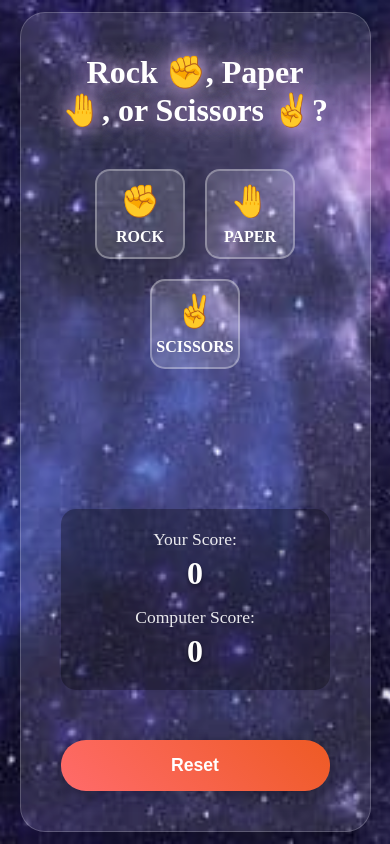
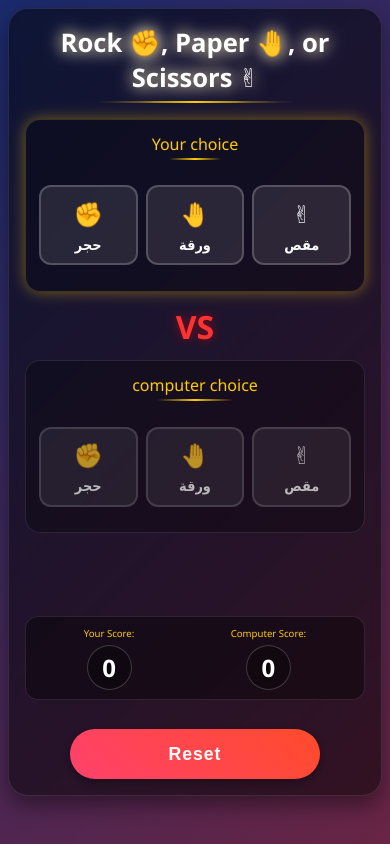
Before and after one commit to OmarNour9903/rock-paper-scissors, a plain HTML site: page index.html in a window 390 px wide. Drawn offline with Linux system fonts and the light colour scheme.

Commit message:
update commit

```diff
--- a/index.html
+++ b/index.html
@@ -1,47 +1,111 @@
 <!DOCTYPE html>
 <html lang="en">
   <head>
-    <meta charset="UTF-8">
-    <meta name="viewport" content="width=device-width, initial-scale=1.0">
-    <link rel="stylesheet" href="./style.css">
-    <link rel="icon" href="./canva-blue-space-starfield-MAEJRLXs7pI.jpg">
+    <meta charset="UTF-8" />
+    <meta name="viewport" content="width=device-width, initial-scale=1.0" />
+    <link rel="stylesheet" href="./style.css" />
+    <link rel="icon" href="./canva-blue-space-starfield-MAEJRLXs7pI.jpg" />
     <title>Rock-Paper-Scissors</title>
   </head>
   <body>
+    <div class="game-container">
+      <!--
+        عنوان اللعبة
+    -->
+      <h1 class="title">Rock ✊, Paper 🤚, or Scissors ✌</h1>
 
-    <div class="game-container">
-        <h1 class="title">Rock ✊, Paper 🤚, or Scissors ✌?</h1>
-
+      <!--
+        حاوية اللاعبين: اللاعب والكمبيوتر + كلمة VS في النص
+    -->
+      <div class="players-container">
+        <!--
+            قسم اختيارات اللاعب
+            يحتوي على عنوان + 3 اختيارات: حجر، ورقة، مقص
+        -->
+        <div class="player-section active" id="playerSection">
+          <div class="player-title">Your choice</div>
           <div class="choices">
+            <!-- اختيار الحجر -->
             <div class="choice" data-choice="rock">
               <div class="choice-icon">✊</div>
-                <div class="choice-label">ROCK</div>
+              <div class="choice-label">حجر</div>
             </div>
+            <!-- اختيار الورقة -->
             <div class="choice" data-choice="paper">
               <div class="choice-icon">🤚</div>
-                <div class="choice-label">PAPER</div>
+              <div class="choice-label">ورقة</div>
             </div>
+            <!-- اختيار المقص -->
             <div class="choice" data-choice="scissors">
               <div class="choice-icon">✌</div>
-                <div class="choice-label">SCISSORS</div>
+              <div class="choice-label">مقص</div>
+            </div>
           </div>
         </div>
 
+        <!--
+            كلمة "VS" بين اللاعب والكمبيوتر
+        -->
+        <div class="vs-container">VS</div>
+
+        <!--
+            قسم اختيارات الكمبيوتر
+            نفس الاختيارات بس متغيرتش إلا وقت اللعب
+        -->
+        <div class="player-section" id="computerSection">
+          <div class="player-title">computer choice</div>
+          <div class="choices">
+            <!-- اختيار الحجر للكمبيوتر -->
+            <div class="choice computer-choice" data-choice="rock">
+              <div class="choice-icon">✊</div>
+              <div class="choice-label">حجر</div>
+            </div>
+            <!-- اختيار الورقة للكمبيوتر -->
+            <div class="choice computer-choice" data-choice="paper">
+              <div class="choice-icon">🤚</div>
+              <div class="choice-label">ورقة</div>
+            </div>
+            <!-- اختيار المقص للكمبيوتر -->
+            <div class="choice computer-choice" data-choice="scissors">
+              <div class="choice-icon">✌</div>
+              <div class="choice-label">مقص</div>
+            </div>
+          </div>
+        </div>
+      </div>
+
+      <!--
+        عرض نتيجة الجولة
+    -->
       <div class="game-result" id="result"></div>
+
+      <!--
+        عرض النتيجة النهائية بعد انتهاء اللعبة
+    -->
       <div class="game-final" id="final"></div>
 
+      <!--
+        عرض السكور الحالي لكل من اللاعب والكمبيوتر
+    -->
       <div class="scores">
+        <!-- سكور اللاعب -->
         <div class="score">
           <div class="score-label">Your Score:</div>
           <div class="score-value" id="playerScore">0</div>
         </div>
+        <!-- سكور الكمبيوتر -->
         <div class="score">
           <div class="score-label">Computer Score:</div>
           <div class="score-value" id="computerScore">0</div>
         </div>
       </div>
 
-        <button type="button" class="reset-btn" onclick="resetGame()"> Reset</button>
+      <!--
+        زر إعادة تشغيل اللعبة
+    -->
+      <button type="button" class="reset-btn" onclick="resetGame()">
+        Reset
+      </button>
     </div>
 
     <script src="./script.js"></script>
--- a/script.js
+++ b/script.js
@@ -1,44 +1,42 @@
+/*
+    المتغيرات الأساسية
+*/
+// عدد نقاط اللاعب
 let playerScore = 0;
+// عدد نقاط الكمبيوتر
 let computerScore = 0;
+// حالة اللعب (هل الجولة شغالة؟)
 let isPlaying = false;
+// حالة انتهاء اللعبة
 let gameOver = false;
 
-// AudioContext object
-// صوت بيتوافق مع المتصفحات القديمه والجديده
-const audioContext = new (window.AudioContext || window.webkitAudioContext)();
+/*
+    تشغيل المؤثرات الصوتية
+*/
+// أصوات بسيطة باستخدام Web Audio API
+function playSound(type) {
+    const audioContext = new (window.AudioContext || window.webkitAudioContext)();
 
-// Sound effects using Web Audio API
-function playSound(type) {
     if (type === 'win') {
-        for (let i = 0; i < 5; i++) {
+        // صوت الفوز (عدة نغمات سريعة)
+        for (let i = 0; i < 3; i++) {
             setTimeout(() => {
-                // مولد الصوت اللي بيطلع النغمه
                 const oscillator = audioContext.createOscillator();
-                // صوت الفوز
                 const gainNode = audioContext.createGain();
 
-                // بنوصل الصوت للمتحكم ف الصوت
                 oscillator.connect(gainNode);
-                // بنوصل المتحكم ف الصوت بالسماعه
-                gainNode.connect(audioContext.destination); // السماعه الخارجيه
+                gainNode.connect(audioContext.destination);
 
-                // كل مرة بيشغل صوت الفوز النغمة بتتغير عشوائيًا شوية علشان تبقى حماسية ومتكررش نفس الصوت بالضبط.
-                oscillator.frequency.setValueAtTime(200 + Math.random() * 200, audioContext.currentTime); // التردد = من 200 إلى 400 Hz (لأننا ضفنا Math.random() * 200).
-                // نغمه غليظه =(200Hz) و نغمه خفيفه =(400Hz)
-
-                // هنا شده الصوت 0.1 يعني شده الصوت منخفضه
+                oscillator.frequency.setValueAtTime(300 + i * 100, audioContext.currentTime);
                 gainNode.gain.setValueAtTime(0.1, audioContext.currentTime);
-                // هناا على مدار 0.3 ثانية، قلّل الصوت تدريجيًا من 0.1 إلى 0.01
-                // الصوت يبدا عالي وينخفض تدريجياً
                 gainNode.gain.exponentialRampToValueAtTime(0.01, audioContext.currentTime + 0.3);
 
-                // دا اللي بيقول للصوت اشتغل
                 oscillator.start();
-                // الصوت بينخفض بعد 0.8 ثانيه
-                oscillator.stop(audioContext.currentTime + 0.8);
-            }, i * 100);
+                oscillator.stop(audioContext.currentTime + 0.3);
+            }, i * 150);
         }
     } else if (type === 'lose') {
+        // صوت الخسارة (نغمة هابطة)
         const oscillator = audioContext.createOscillator();
         const gainNode = audioContext.createGain();
 
@@ -46,71 +44,87 @@ function playSound(type) {
         gainNode.connect(audioContext.destination);
 
         oscillator.frequency.setValueAtTime(150, audioContext.currentTime);
-        oscillator.frequency.exponentialRampToValueAtTime(80, audioContext.currentTime + 1);
-        gainNode.gain.setValueAtTime(0.2, audioContext.currentTime);
-        gainNode.gain.exponentialRampToValueAtTime(0.01, audioContext.currentTime + 1);
+        oscillator.frequency.exponentialRampToValueAtTime(80, audioContext.currentTime + 0.8);
+        gainNode.gain.setValueAtTime(0.15, audioContext.currentTime);
+        gainNode.gain.exponentialRampToValueAtTime(0.01, audioContext.currentTime + 0.8);
 
         oscillator.start();
-        oscillator.stop(audioContext.currentTime + 1);
+        oscillator.stop(audioContext.currentTime + 0.8);
     } else if (type === 'tie') {
+        // صوت التعادل (نغمة متوسطة)
         const oscillator = audioContext.createOscillator();
         const gainNode = audioContext.createGain();
 
         oscillator.connect(gainNode);
         gainNode.connect(audioContext.destination);
 
-        oscillator.frequency.setValueAtTime(300, audioContext.currentTime);
-        gainNode.gain.setValueAtTime(0.15, audioContext.currentTime);
-        gainNode.gain.exponentialRampToValueAtTime(0.01, audioContext.currentTime + 0.5);
+        oscillator.frequency.setValueAtTime(220, audioContext.currentTime);
+        gainNode.gain.setValueAtTime(0.1, audioContext.currentTime);
+        gainNode.gain.exponentialRampToValueAtTime(0.01, audioContext.currentTime + 0.4);
 
         oscillator.start();
-        oscillator.stop(audioContext.currentTime + 0.5);
+        oscillator.stop(audioContext.currentTime + 0.4);
     }
 }
 
+/*
+    عرض الاحتفال على الشاشة
+*/
 function showCelebration(emoji) {
-    // هنا عملنا div جديد ف الصفحه
     const celebration = document.createElement('div');
-    // اديناله كلاس عشان اقدر اتحكم فييه وف الاستايل بتاعه
     celebration.className = 'celebration';
-    // بتحط الإيموجي جوه الـ div
     celebration.textContent = emoji;
     document.body.appendChild(celebration);
 
-    // بعد 2 ثانية (2000 ملي ثانية)، بتشيل العنصر تاني علشان يختفي من الشاشة
     setTimeout(() => {
         document.body.removeChild(celebration);
     }, 2000);
 }
 
+/*
+    تشغيل جولة من اللعبة
+*/
 function playGame(playerChoice) {
-    if (isPlaying || gameOver) return; // لو اللعبة شغالة أو خلصت، متعملش حاجة
+    // لو الجولة شغالة أو اللعبة خلصت، ماينفعش تبدأ جولة تانية
+    if (isPlaying || gameOver) return;
     isPlaying = true;
 
-    const choices = ['rock', 'paper', 'scissors'];
-    const computerChoice = choices[Math.floor(Math.random() * 3)];
-    const resultDiv = document.getElementById('result');
-
-    // شيل التحديد القديم
+    // إزالة التحديدات السابقة من الاختيارات
     document.querySelectorAll('.choice').forEach(choice => {
         choice.classList.remove('selected', 'computer-selected');
     });
 
-    // يحدد اختيار اللاعب
-    document.querySelector(`[data-choice="${playerChoice}"]`).classList.add('selected');
+    // تمييز اختيار اللاعب
+    document.querySelectorAll('#playerSection .choice').forEach(choice => {
+        if (choice.getAttribute('data-choice') === playerChoice) {
+            choice.classList.add('selected');
+        }
+    });
 
-    // يظهر رسالة مؤقتة إن الكمبيوتر بيفكر
-    resultDiv.textContent = "Computer is choosing...";
+    // عرض أن الكمبيوتر بيفكر
+    const resultDiv = document.getElementById('result');
+    resultDiv.textContent = "Computer is choosing..";
     resultDiv.className = 'game-result computer-thinking';
 
+    // الكمبيوتر يختار بعد تأخير بسيط
     setTimeout(() => {
-        // بعد 1.5 ثانية، الكمبيوتر يختار
-        document.querySelector(`[data-choice="${computerChoice}"]`).classList.add('computer-selected');
+        const choices = ['rock', 'paper', 'scissors'];
+        const computerChoice = choices[Math.floor(Math.random() * 3)];
 
+        // تمييز اختيار الكمبيوتر
+        document.querySelectorAll('#computerSection .choice').forEach(choice => {
+            if (choice.getAttribute('data-choice') === computerChoice) {
+                choice.classList.add('computer-selected');
+            }
+        });
+
+        /*
+            تحديد نتيجة الجولة
+        */
         let result, resultClass, soundType, celebrationEmoji;
 
         if (playerChoice === computerChoice) {
-            result = "It's a tie! 🤝";
+            result = "تعادل! 🤝";
             resultClass = 'result-tie';
             soundType = 'tie';
             celebrationEmoji = '🤝';
@@ -134,12 +148,14 @@ function playGame(playerChoice) {
             document.getElementById('computerScore').textContent = computerScore;
         }
 
+        // عرض النتيجة والتأثيرات
         resultDiv.textContent = result;
         resultDiv.className = `game-result ${resultClass}`;
         playSound(soundType);
-        showCelebration(celebrationEmoji);
 
-        // لو حد وصل لـ 5 نقاط
+        /*
+            التحقق من نهاية اللعبة
+        */
         if (playerScore === 5 || computerScore === 5) {
             const finalMessage = playerScore === 5
                 ? "You won the game 🤩"
@@ -148,9 +164,9 @@ function playGame(playerChoice) {
             setTimeout(() => {
                 document.getElementById("final").textContent = finalMessage;
                 gameOver = true;
-            }, 2200);
+            }, 2000);
         } else {
-            // يرجّع اللعبة تاني بعد 2 ثانية
+            // إعادة تعيين الجولة بعد وقت بسيط
             setTimeout(() => {
                 isPlaying = false;
                 document.querySelectorAll('.choice').forEach(choice => {
@@ -161,7 +177,9 @@ function playGame(playerChoice) {
     }, 1500);
 }
 
-// reset Game
+/*
+    إعادة تعيين اللعبة من البداية
+*/
 function resetGame() {
     playerScore = 0;
     computerScore = 0;
@@ -169,23 +187,25 @@ function resetGame() {
     document.getElementById('computerScore').textContent = computerScore;
     document.getElementById('result').textContent = '';
     document.getElementById('result').className = 'game-result';
+    document.getElementById('final').textContent = '';
 
     document.querySelectorAll('.choice').forEach(choice => {
         choice.classList.remove('selected', 'computer-selected');
     });
 
-    document.getElementById('final').textContent = ''; // اخفاء الرسالة بعد الريست
-    gameOver = false; // يرجّع التحكم في اللعب
+    gameOver = false;
     isPlaying = false;
 }
 
-// هناا بنختار كل العناصر اللي واخده choice اللي هما حجر او ورقه او مقص
-document.querySelectorAll('.choice').forEach(choice => {
-    // لما اليوزر يضغط علي اي واحده من ال3 اللي واخدين choice
-    //  يقرا نوع ال  data-choice بتاعها اي
-    choice.addEventListener('click', () => {
-        const playerChoice = choice.getAttribute('data-choice');
-        // بيشغل اللعبه والfunction playGame()
-        playGame(playerChoice);
+/*
+    تهيئة اللعبة عند تحميل الصفحة
+*/
+window.onload = function() {
+    // ربط كل اختيار لاعب بزر الضغط الخاص بيه
+    document.querySelectorAll('#playerSection .choice').forEach(choice => {
+        choice.addEventListener('click', () => {
+            const playerChoice = choice.getAttribute('data-choice');
+            playGame(playerChoice);
+        });
     });
-});
+};
--- a/style.css
+++ b/style.css
@@ -1,73 +1,143 @@
+/*
+    تهيئة عامة
+*/
 * {
   margin: 0;
   padding: 0;
   box-sizing: border-box;
 }
 
+/*
+    تنسيق الجسم (الخلفية والتحكم بالعرض)
+*/
 body {
-  background-image: url(./canva-blue-space-starfield-MAEJRLXs7pI.jpg);
-  background-size: cover;
-  background-position: center;
-  min-height: 100vh;
+  background: linear-gradient(135deg, #1a2a6c, #b21f1f, #001510);
+  background-size: 400% 400%;
+  font-family: "Segoe UI", Tahoma, Geneva, Verdana, sans-serif;
   display: flex;
   justify-content: center;
   align-items: center;
   color: white;
   position: relative;
+  overflow-x: hidden;
+  padding: 0.5rem;
 }
 
-@keyframes gradientShift {
-  0%,
-  100% {
-    background-position: 0% 50%;
+/*
+    الحاوية الرئيسية للعبة
+*/
+.game-container {
+  text-align: center;
+  background: rgba(0, 0, 0, 0.5);
+  border-radius: 20px;
+  padding: 1rem;
+  box-shadow: 0 10px 20px rgba(0, 0, 0, 0.4);
+  border: 1px solid rgba(255, 255, 255, 0.1);
+  width: 100%;
+  max-width: 500px;
+  backdrop-filter: blur(5px);
+}
+
+/*
+    عنوان اللعبة
+*/
+.title {
+  font-size: 1.8rem;
+  margin-bottom: 1rem;
+  text-shadow: 0 0 15px rgba(255, 255, 255, 0.8);
+  animation: glow 2s ease-in-out infinite alternate;
+  color: #fff;
+  position: relative;
+  padding-bottom: 0.5rem;
+}
+
+.title::after {
+  content: "";
+  position: absolute;
+  bottom: 0;
+  left: 20%;
+  width: 60%;
+  height: 2px;
+  background: linear-gradient(to right, transparent, #ffcc00, transparent);
+  border-radius: 50%;
+}
+
+/*
+    حركة توهج العنوان
+*/
+@keyframes glow {
+  from {
+    text-shadow: 0 0 15px rgba(255, 255, 255, 0.8);
   }
-  50% {
-    background-position: 100% 50%;
+  to {
+    text-shadow: 0 0 20px rgba(255, 255, 255, 1),
+      0 0 30px rgba(255, 204, 0, 0.8);
   }
 }
 
-.game-container {
-  text-align: center;
-  background: rgba(255, 255, 255, 0.1);
-  border-radius: 25px;
-  padding: 40px;
-  box-shadow: 0 20px 40px rgba(0, 0, 0, 0.3);
-  border: 1px solid rgba(255, 255, 255, 0.2);
-  max-width: 600px;
-  width: 90%;
+/*
+    أقسام اللاعبين (اللاعب والكمبيوتر)
+*/
+.players-container {
+  display: flex;
+  flex-direction: column;
+  gap: 0.5rem;
+  margin: 1rem 0;
 }
 
-.title {
-  font-size: 2.5rem;
-  margin-bottom: 30px;
-  text-shadow: 0 0 20px rgba(255, 255, 255, 0.8);
-  animation: glow 2s ease-in-out infinite alternate;
+.player-section {
+  padding: 0.8rem;
+  border-radius: 15px;
+  background: rgba(0, 0, 0, 0.3);
+  position: relative;
+  transition: all 0.3s ease;
+  border: 1px solid rgba(255, 255, 255, 0.1);
 }
 
-@keyframes glow {
-  from {
-    text-shadow: 0 0 20px rgba(255, 255, 255, 0.8);
-  }
-  to {
-    text-shadow: 0 0 30px rgba(255, 255, 255, 1),
-      0 0 40px rgba(147, 0, 211, 0.8);
-  }
+.player-section.active {
+  box-shadow: 0 0 15px rgba(255, 204, 0, 0.4);
+  border-color: rgba(255, 204, 0, 0.2);
 }
 
+/*
+    عنوان اللاعب أو الكمبيوتر
+*/
+.player-title {
+  font-size: 1.4rem;
+  margin-bottom: 0.8rem;
+  color: #ffcc00;
+  position: relative;
+  display: inline-block;
+  padding-bottom: 0.3rem;
+}
+
+.player-title::after {
+  content: "";
+  position: absolute;
+  bottom: 0;
+  left: 20%;
+  width: 60%;
+  height: 2px;
+  background: linear-gradient(to right, transparent, #ffcc00, transparent);
+}
+
+/*
+    اختيارات اللعبة (حجر - ورقة - مقص)
+*/
 .choices {
   display: flex;
   justify-content: center;
-  gap: 20px;
-  margin: 40px 0;
+  gap: 0.5rem;
+  margin: 0.8rem 0;
   flex-wrap: wrap;
 }
 
 .choice {
-  width: 120px;
-  height: 120px;
-  background: rgba(255, 255, 255, 0.15);
-  border: 2px solid rgba(255, 255, 255, 0.3);
-  border-radius: 15px;
+  width: calc((100% - 1rem) / 3);
+  height: 90px;
+  background: rgba(255, 255, 255, 0.1);
+  border: 2px solid rgba(255, 255, 255, 0.2);
+  border-radius: 12px;
   display: flex;
   flex-direction: column;
   justify-content: center;
@@ -79,30 +149,49 @@ body {
 }
 
 .choice:hover {
-  transform: translateY(-10px) scale(1.05);
-  background: rgba(255, 255, 255, 0.25);
-  border-color: rgba(255, 255, 255, 0.6);
-  box-shadow: 0 15px 30px rgba(0, 0, 0, 0.4);
+  transform: translateY(-5px) scale(1.05);
+  background: rgba(255, 255, 255, 0.2);
+  border-color: rgba(255, 255, 255, 0.5);
+  box-shadow: 0 8px 20px rgba(0, 0, 0, 0.3);
 }
 
+/*
+    تأثيرات عند تحديد الاختيار
+*/
 .choice.selected {
   animation: pulse 0.6s ease;
-  background: rgba(147, 0, 211, 0.4);
-  border-color: #9300d3;
+  background: rgba(0, 150, 255, 0.4);
+  border-color: #0096ff;
 }
 
 .choice.computer-selected {
   animation: computerPulse 0.6s ease;
-  background: rgba(255, 20, 147, 0.4);
-  border-color: #ff1493;
+  background: rgba(255, 50, 50, 0.4);
+  border-color: #ff3232;
 }
 
+/*
+    تقييد تفاعل الكمبيوتر (عشان ميتفاعلش مع الكلك)
+*/
+.computer-choice {
+  cursor: default;
+  pointer-events: none;
+  opacity: 0.7;
+}
+
+.computer-choice:hover {
+  transform: none;
+}
+
+/*
+    حركات التفاعل (نبض، هزة، فلاش)
+*/
 @keyframes pulse {
   0% {
     transform: scale(1);
   }
   50% {
-    transform: scale(1.2);
+    transform: scale(1.15);
   }
   100% {
     transform: scale(1);
@@ -114,59 +203,91 @@ body {
     transform: scale(1);
   }
   50% {
-    transform: scale(1.15);
+    transform: scale(1.1);
   }
   100% {
     transform: scale(1);
   }
 }
 
+/*
+    الأيقونة والاسم داخل كل اختيار
+*/
 .choice-icon {
-  font-size: 3rem;
-  margin-bottom: 8px;
+  font-size: 2.5rem;
+  margin-bottom: 0.3rem;
+  transition: all 0.3s ease;
 }
 
 .choice-label {
-  font-size: 1rem;
+  font-size: 0.9rem;
   font-weight: bold;
 }
 
+/*
+    كلمة VS بين اللاعبين
+*/
+.vs-container {
+  display: flex;
+  justify-content: center;
+  align-items: center;
+  font-size: 2rem;
+  font-weight: bold;
+  color: #ff3232;
+  text-shadow: 0 0 10px rgba(255, 0, 0, 0.5);
+  margin: 0.3rem 0;
+}
+
+/*
+    نتيجة الجولة أو النتيجة النهائية
+*/
 .game-result,
 .game-final {
-  margin: 10px 0;
-  font-size: 2rem;
+  margin: 0.5rem 0;
+  font-size: 1.5rem;
   font-weight: bold;
-  min-height: 30px;
+  min-height: 1.5rem;
   display: flex;
   align-items: center;
   justify-content: center;
   text-shadow: 0 2px 4px rgba(0, 0, 0, 0.5);
   transition: all 0.3s ease;
+  padding: 0.5rem;
+  border-radius: 0.5rem;
 }
 
+/*
+    تنسيقات مختلفة حسب نوع النتيجة
+*/
 .result-win {
-  color: #00ff00;
+  color: #00ff8c;
   animation: winGlow 1s ease-in-out;
+  background: rgba(0, 255, 140, 0.1);
 }
 
 .result-lose {
   color: #ff4444;
   animation: loseShake 0.8s ease-in-out;
+  background: rgba(255, 68, 68, 0.1);
 }
 
 .result-tie {
-  color: #ffaa00;
+  color: #ffcc00;
   animation: tieFlash 1s ease-in-out;
+  background: rgba(255, 204, 0, 0.1);
 }
 
+/*
+    حركات خاصة بنتائج الفوز أو الخسارة أو التعادل
+*/
 @keyframes winGlow {
   0%,
   100% {
     transform: scale(1);
   }
   50% {
-    transform: scale(1.1);
-    text-shadow: 0 0 20px #00ff00;
+    transform: scale(1.05);
+    text-shadow: 0 0 15px #00ff8c;
   }
 }
 
@@ -176,10 +297,10 @@ body {
     transform: translateX(0);
   }
   25% {
-    transform: translateX(-10px);
+    transform: translateX(-5px);
   }
   75% {
-    transform: translateX(10px);
+    transform: translateX(5px);
   }
 }
 
@@ -193,111 +314,104 @@ body {
   }
 }
 
+/*
+    صندوق النقاط
+*/
 .scores {
   display: flex;
   justify-content: space-around;
-  margin: 30px 0;
-  background: rgba(0, 0, 0, 0.3);
-  padding: 20px;
-  border-radius: 15px;
+  margin: 1rem 0;
+  background: rgba(0, 0, 0, 0.4);
+  padding: 0.6rem;
+  border-radius: 0.8rem;
+  border: 1px solid rgba(255, 255, 255, 0.1);
 }
 
 .score {
   text-align: center;
+  padding: 0 0.5rem;
 }
 
 .score-label {
-  font-size: 1.1rem;
-  margin-bottom: 5px;
-  opacity: 0.9;
+  font-size: 1rem;
+  margin-bottom: 0.3rem;
+  color: #ffcc00;
 }
 
 .score-value {
   font-size: 2rem;
   font-weight: bold;
   text-shadow: 0 2px 4px rgba(0, 0, 0, 0.5);
+  background: rgba(0, 0, 0, 0.3);
+  width: 50px;
+  height: 50px;
+  display: flex;
+  align-items: center;
+  justify-content: center;
+  border-radius: 50%;
+  margin: 0 auto;
+  border: 1px solid rgba(255, 255, 255, 0.2);
 }
 
+/*
+    زر إعادة التشغيل
+*/
 .reset-btn {
-  background: linear-gradient(45deg, #ff6b6b, #ee5a24);
+  background: linear-gradient(45deg, #ff416c, #ff4b2b);
   border: none;
-  padding: 15px 30px;
+  padding: 0.9rem 1.5rem;
   border-radius: 25px;
   color: white;
   font-size: 1.1rem;
   font-weight: bold;
   cursor: pointer;
   transition: all 0.3s ease;
-  box-shadow: 0 5px 15px rgba(0, 0, 0, 0.3);
+  box-shadow: 0 4px 10px rgba(0, 0, 0, 0.3);
+  margin-top: 0.8rem;
+  letter-spacing: 1px;
+  width: 100%;
+  max-width: 250px;
+  margin: 0.8rem auto 0;
 }
 
 .reset-btn:hover {
-  transform: translateY(-3px);
-  box-shadow: 0 8px 25px rgba(0, 0, 0, 0.4);
+  transform: translateY(-3px) scale(1.03);
+  box-shadow: 0 6px 15px rgba(0, 0, 0, 0.4);
 }
 
-.computer-thinking {
-  animation: thinking 1s ease-in-out infinite;
-}
+/*
+    تحسين المظهر في الشاشات الصغيرة جدًا
+*/
+@media (max-width: 390px) {
+  .title {
+    font-size: 1.6rem;
+  }
 
-@keyframes thinking {
-  0%,
-  100% {
-    opacity: 1;
+  .player-title {
+    font-size: 1rem;
   }
-  50% {
-    opacity: 0.5;
+
+  .choice {
+    height: 80px;
+  }
+
+  .choice-icon {
+    font-size: 1.5rem;
+  }
+
+  .game-result,
+  .game-final {
+    font-size: 1rem;
+    margin: 0.2rem 0;
+  }
+
+  .score-label {
+    font-size: 0.6rem;
+  }
+
+  .score-value {
+    font-size: 1.5rem;
+    width: 45px;
+    height: 45px;
   }
 }
-
-.celebration {
-  position: absolute;
-  top: 50%;
-  left: 50%;
-  transform: translate(-50%, -50%);
-  font-size: 4rem;
-  animation: celebrate 2s ease-out;
-  pointer-events: none;
-  z-index: 1000;
-}
-
-@keyframes celebrate {
-  0% {
-    opacity: 0;
-    transform: translate(-50%, -50%) scale(0);
-  }
-  20% {
-    opacity: 1;
-    transform: translate(-50%, -50%) scale(1.2);
-  }
-  100% {
-    opacity: 0;
-    transform: translate(-50%, -50%) scale(1) translateY(-100px);
-  }
-}
-
-@media (max-width: 480px) {
-  .choice {
-    width: 90px;
-    height: 90px;
-  }
-  .choice-icon {
-    font-size: 2rem;
-  }
-  .title {
-    font-size: 2rem;
-  }
-}
-
-@media (max-width: 768px) {
-  .scores {
-    flex-direction: column;
-    align-items: center;
-    gap: 15px;
-  }
-
-  .reset-btn {
-    width: 100%;
-    margin-top: 20px;
-  }
-}
```
Lines whose indentation alone changed are shown as unchanged.
